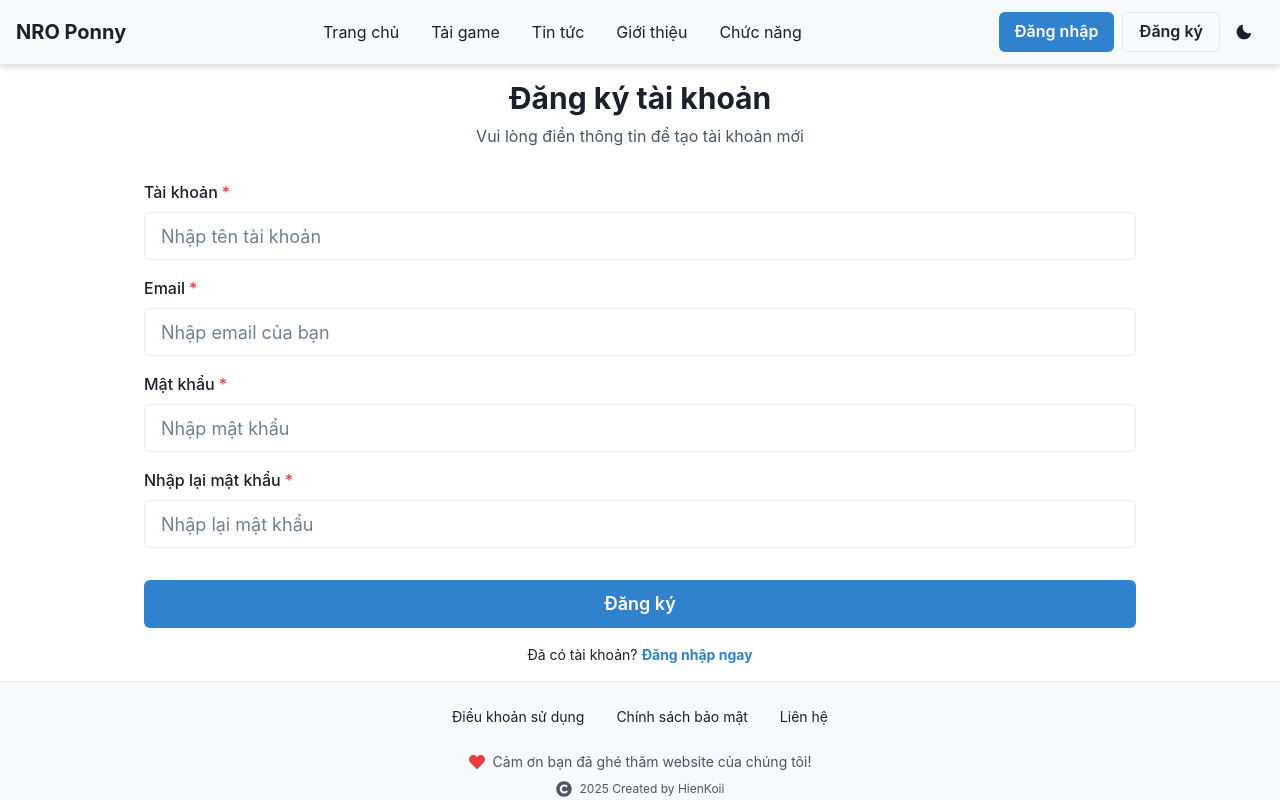
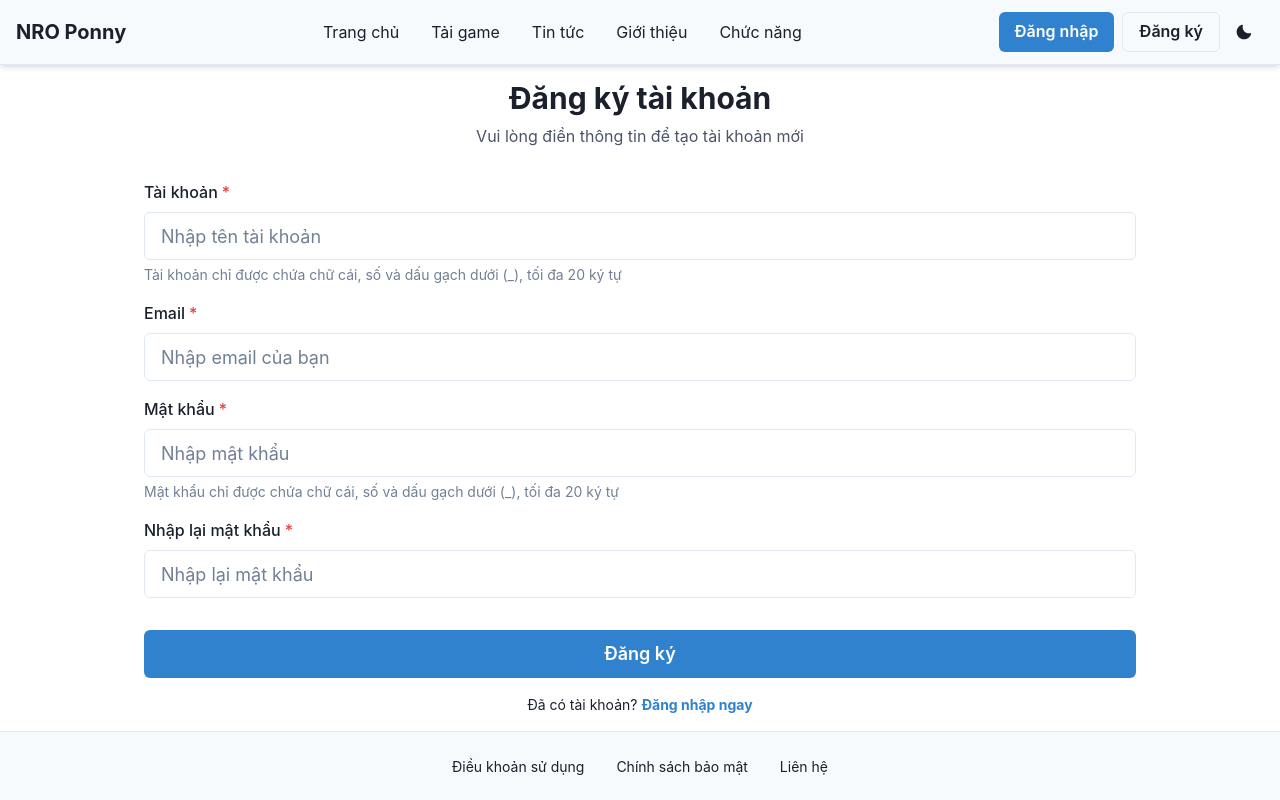
Before and after one commit to HienKoii/nextjs-nrov6, a Next.js app: page /register in a window 1280 px wide. Built offline with nearby package versions, Linux system fonts and the light colour scheme.

Commit message:
sửa thông báo 2

```diff
--- a/src/app/(auth)/change-password/page.js
+++ b/src/app/(auth)/change-password/page.js
@@ -102,11 +102,17 @@ export default function ChangePasswordPage() {
             <FormControl isRequired>
               <FormLabel>Mật khẩu mới</FormLabel>
               <Input type="password" name="newPassword" value={formData.newPassword} onChange={handleChange} size="lg" placeholder="Nhập mật khẩu mới" />
+              <Text fontSize="sm" color="gray.500" mt={1}>
+                Mật khẩu chỉ được chứa chữ cái, số và dấu gạch dưới (_), tối đa 20 ký tự
+              </Text>
             </FormControl>
 
             <FormControl isRequired>
               <FormLabel>Xác nhận mật khẩu mới</FormLabel>
               <Input type="password" name="confirmNewPassword" value={formData.confirmNewPassword} onChange={handleChange} size="lg" placeholder="Nhập lại mật khẩu mới" />
+              <Text fontSize="sm" color="gray.500" mt={1}>
+                Mật khẩu chỉ được chứa chữ cái, số và dấu gạch dưới (_), tối đa 20 ký tự
+              </Text>
             </FormControl>
 
             <Button
--- a/src/app/(auth)/register/page.js
+++ b/src/app/(auth)/register/page.js
@@ -84,10 +84,20 @@ export default function RegisterPage() {
         <Text color={colorMode === "light" ? "gray.600" : "gray.400"}>Vui lòng điền thông tin để tạo tài khoản mới</Text>
       </Box>
 
-      <MotionVStack spacing={4} as="form" onSubmit={handleSubmit} initial={{ y: 20, opacity: 0 }} animate={{ y: 0, opacity: 1 }} transition={{ duration: 0.5, delay: 0.2 }}>
+      <MotionVStack
+        spacing={4}
+        as="form" //
+        onSubmit={handleSubmit}
+        initial={{ y: 20, opacity: 0 }}
+        animate={{ y: 0, opacity: 1 }}
+        transition={{ duration: 0.5, delay: 0.2 }}
+      >
         <MotionFormControl isRequired initial={{ x: -20, opacity: 0 }} animate={{ x: 0, opacity: 1 }} transition={{ duration: 0.5, delay: 0.3 }}>
           <FormLabel>Tài khoản</FormLabel>
           <Input type="text" name="username" value={formData.username} onChange={handleChange} placeholder="Nhập tên tài khoản" size="lg" maxLength={20} autoComplete="username" />
+          <Text fontSize="sm" color="gray.500" mt={1}>
+            Tài khoản chỉ được chứa chữ cái, số và dấu gạch dưới (_), tối đa 20 ký tự
+          </Text>
         </MotionFormControl>
 
         <MotionFormControl isRequired initial={{ x: -20, opacity: 0 }} animate={{ x: 0, opacity: 1 }} transition={{ duration: 0.5, delay: 0.4 }}>
@@ -98,6 +108,9 @@ export default function RegisterPage() {
         <MotionFormControl isRequired initial={{ x: -20, opacity: 0 }} animate={{ x: 0, opacity: 1 }} transition={{ duration: 0.5, delay: 0.5 }}>
           <FormLabel>Mật khẩu</FormLabel>
           <Input type="password" name="password" value={formData.password} onChange={handleChange} placeholder="Nhập mật khẩu" size="lg" maxLength={20} autoComplete="new-password" />
+          <Text fontSize="sm" color="gray.500" mt={1}>
+            Mật khẩu chỉ được chứa chữ cái, số và dấu gạch dưới (_), tối đa 20 ký tự
+          </Text>
         </MotionFormControl>
 
         <MotionFormControl isRequired initial={{ x: -20, opacity: 0 }} animate={{ x: 0, opacity: 1 }} transition={{ duration: 0.5, delay: 0.6 }}>
```
